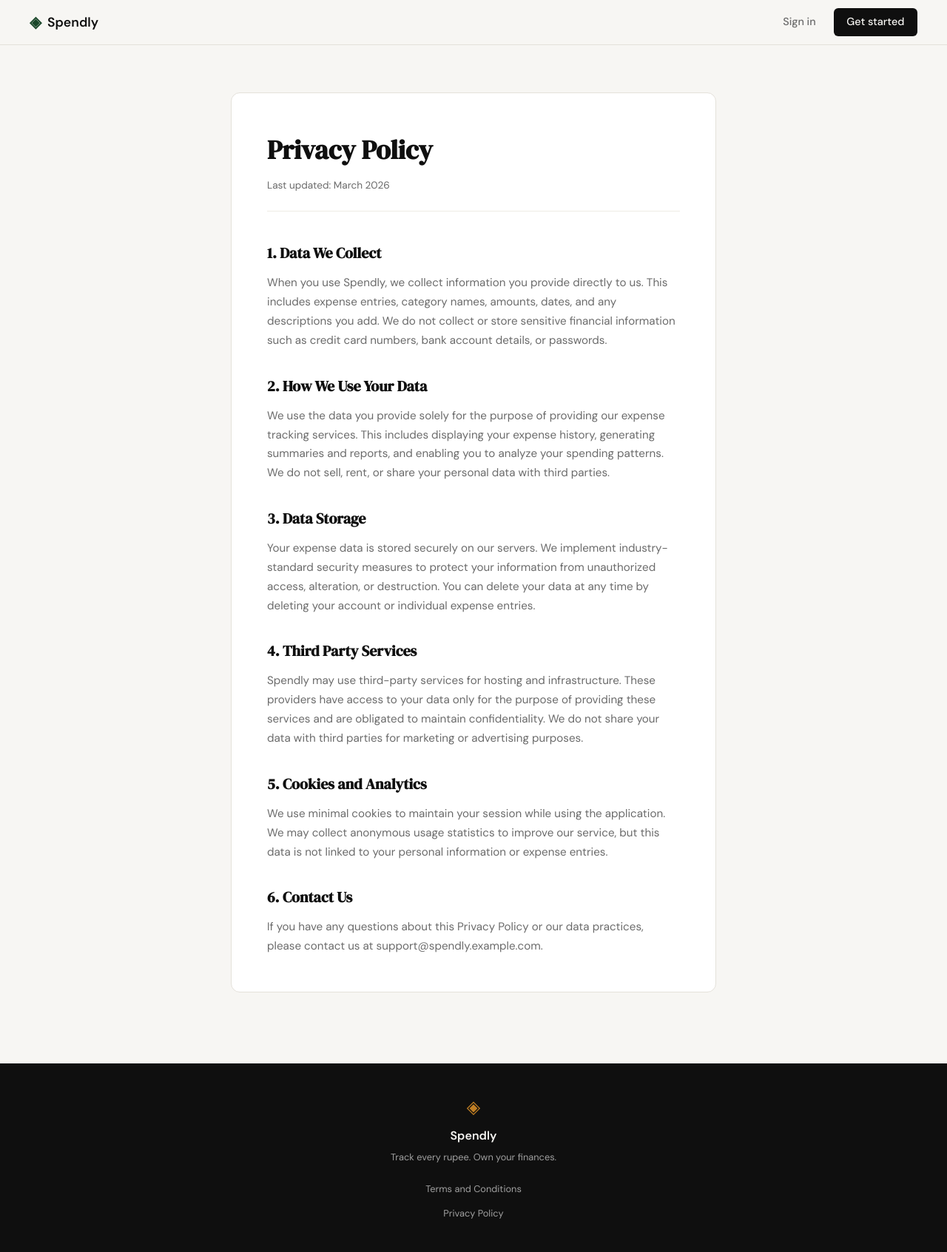
After one commit to nileshdeb/spendly, a Flask app: page /privacy in a window 1280 px wide. The commit adds this page. Shown: the whole page at 74% size. Run offline with Flask 3, Linux system fonts and the light colour scheme.

Commit message:
landing: add privacy policy page and route

```diff
--- a/app.py
+++ b/app.py
@@ -25,6 +25,11 @@ def login():
 @app.route("/terms")
 def terms():
     return render_template("terms.html")
+
+
+@app.route("/privacy")
+def privacy():
+    return render_template("privacy.html")
 
 
 # ------------------------------------------------------------------ #
--- a/templates/base.html
+++ b/templates/base.html
@@ -39,7 +39,7 @@
                     <a href="{{ url_for('terms') }}">Terms and Conditions</a>
                 </div>
                 <div class="footer-link-item">
-                    <a href="#">Privacy Policy</a>
+                    <a href="{{ url_for('privacy') }}">Privacy Policy</a>
                 </div>
             </div>
         </div>
--- /dev/null
+++ b/templates/privacy.html
@@ -0,0 +1,46 @@
+{% extends "base.html" %}
+
+{% block title %}Privacy Policy — Spendly{% endblock %}
+
+{% block content %}
+
+<section class="legal-page">
+    <div class="legal-inner">
+        <h1 class="legal-title">Privacy Policy</h1>
+        <p class="legal-date">Last updated: March 2026</p>
+
+        <div class="legal-content">
+            <section class="legal-section">
+                <h2>1. Data We Collect</h2>
+                <p>When you use Spendly, we collect information you provide directly to us. This includes expense entries, category names, amounts, dates, and any descriptions you add. We do not collect or store sensitive financial information such as credit card numbers, bank account details, or passwords.</p>
+            </section>
+
+            <section class="legal-section">
+                <h2>2. How We Use Your Data</h2>
+                <p>We use the data you provide solely for the purpose of providing our expense tracking services. This includes displaying your expense history, generating summaries and reports, and enabling you to analyze your spending patterns. We do not sell, rent, or share your personal data with third parties.</p>
+            </section>
+
+            <section class="legal-section">
+                <h2>3. Data Storage</h2>
+                <p>Your expense data is stored securely on our servers. We implement industry-standard security measures to protect your information from unauthorized access, alteration, or destruction. You can delete your data at any time by deleting your account or individual expense entries.</p>
+            </section>
+
+            <section class="legal-section">
+                <h2>4. Third Party Services</h2>
+                <p>Spendly may use third-party services for hosting and infrastructure. These providers have access to your data only for the purpose of providing these services and are obligated to maintain confidentiality. We do not share your data with third parties for marketing or advertising purposes.</p>
+            </section>
+
+            <section class="legal-section">
+                <h2>5. Cookies and Analytics</h2>
+                <p>We use minimal cookies to maintain your session while using the application. We may collect anonymous usage statistics to improve our service, but this data is not linked to your personal information or expense entries.</p>
+            </section>
+
+            <section class="legal-section">
+                <h2>6. Contact Us</h2>
+                <p>If you have any questions about this Privacy Policy or our data practices, please contact us at support@spendly.example.com.</p>
+            </section>
+        </div>
+    </div>
+</section>
+
+{% endblock %}
```
